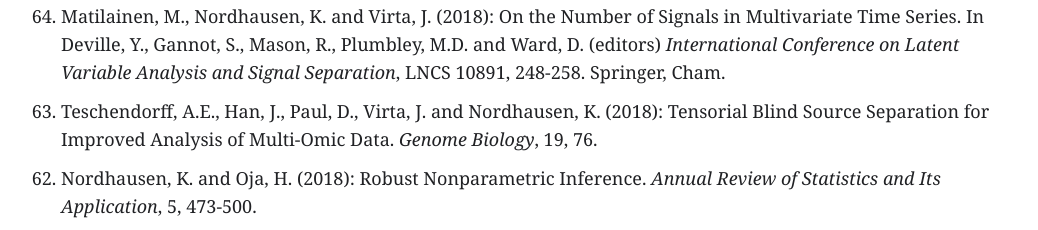
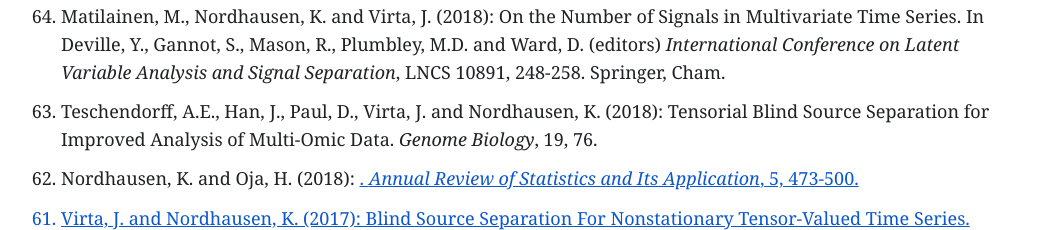
Before and after one commit to klauschN/publications, a plain HTML site: page index.html in a window 1280 px wide. Shown: the part 8185-8415 px from the top of the page, without its empty margins (121-1159 px from the left). Drawn offline with Linux system fonts and the light colour scheme.

Commit message:
Update index.html

```diff
--- a/index.html
+++ b/index.html
@@ -372,7 +372,7 @@ https://doi.org/10.3390/ijns9040060">Multivariate Independent Component Analysis
           <li>Nordhausen, K. and Oja, H. (2018): Independent Component Analysis: A Statistical Perspective.  <em>WIREs Computational Statistics</em>, 10, e1440.</li>
           <li>Matilainen, M., Nordhausen, K. and Virta, J. (2018): On the Number of Signals in Multivariate Time Series. In Deville, Y., Gannot, S., Mason, R., Plumbley, M.D. and Ward, D. (editors)  <em>International Conference on Latent Variable Analysis and Signal Separation</em>, LNCS 10891, 248-258. Springer, Cham.</li>
           <li>Teschendorff, A.E., Han, J., Paul, D., Virta, J. and Nordhausen, K. (2018): Tensorial Blind Source Separation for Improved Analysis of Multi-Omic Data.  <em>Genome Biology</em>, 19, 76.</li>
-          <li>Nordhausen, K. and Oja, H. (2018): Robust Nonparametric Inference.  <em>Annual Review of Statistics and Its Application</em>, 5, 473-500.</li>
+          <li>Nordhausen, K. and Oja, H. (2018): <a href="https://doi.org/10.1146/annurev-statistics-031017-100247" Robust Nonparametric Inference</a>.  <em>Annual Review of Statistics and Its Application</em>, 5, 473-500.</li>
           <li>Virta, J. and Nordhausen, K. (2017): Blind Source Separation For Nonstationary Tensor-Valued Time Series. Proceedings of the  <em>27th International IEEE Workshop on Machine Learning for Signal Processing (MLSP)</em>, 1-6.</li>
           <li>Virta, J., Li, B., Nordhausen, K. and Oja, H. (2017): Independent Component Analysis for Tensor-Valued Data.  <em>Journal of Multivariate Analysis</em>, 162, 172-192.</li>
           <li>Matilainen, M., Croux, C., Nordhausen, K. and Oja, H. (2017): Supervised Dimension Reduction for Multivariate Time Series.  <em>Econometrics and Statistics</em>, 4, 57-69.</li>
```
